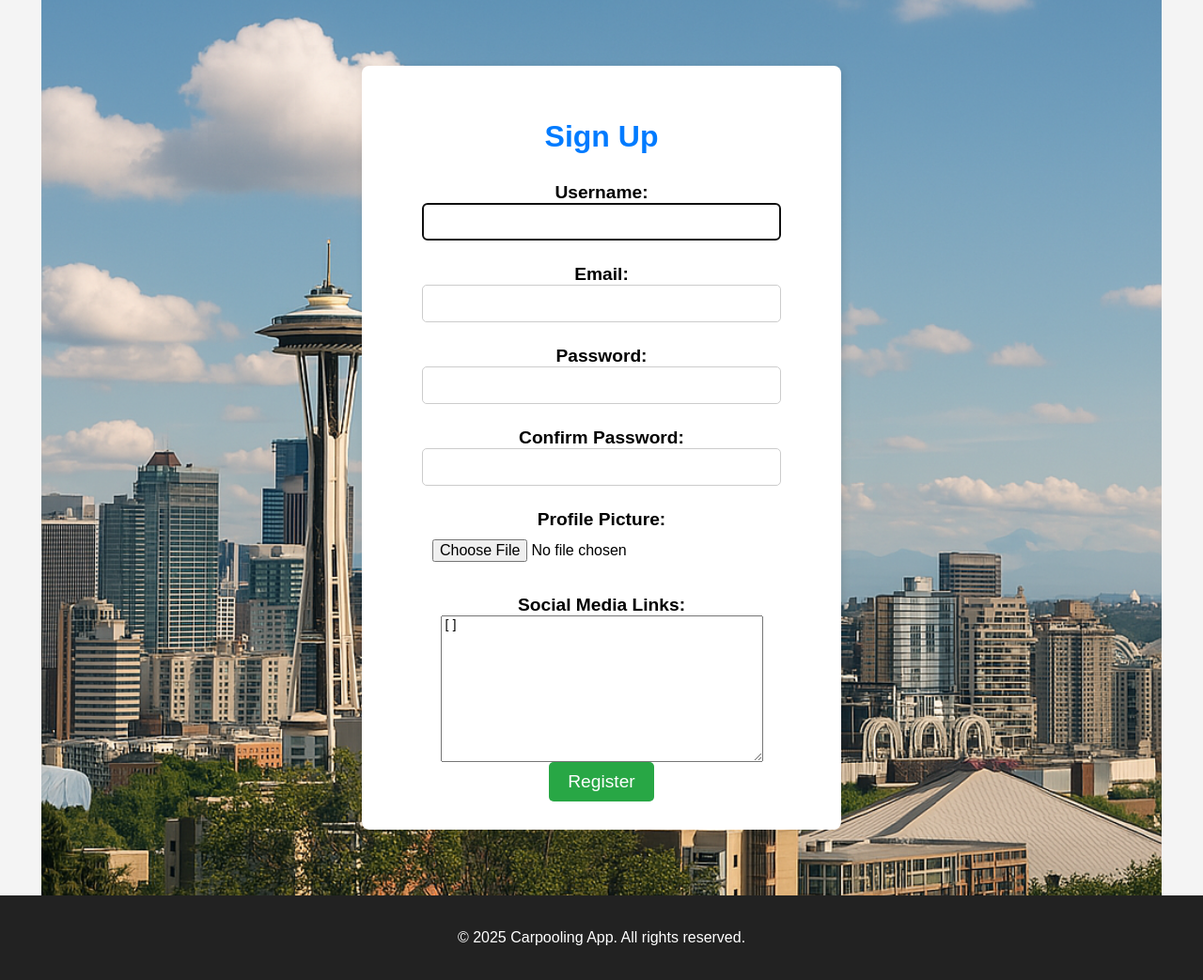
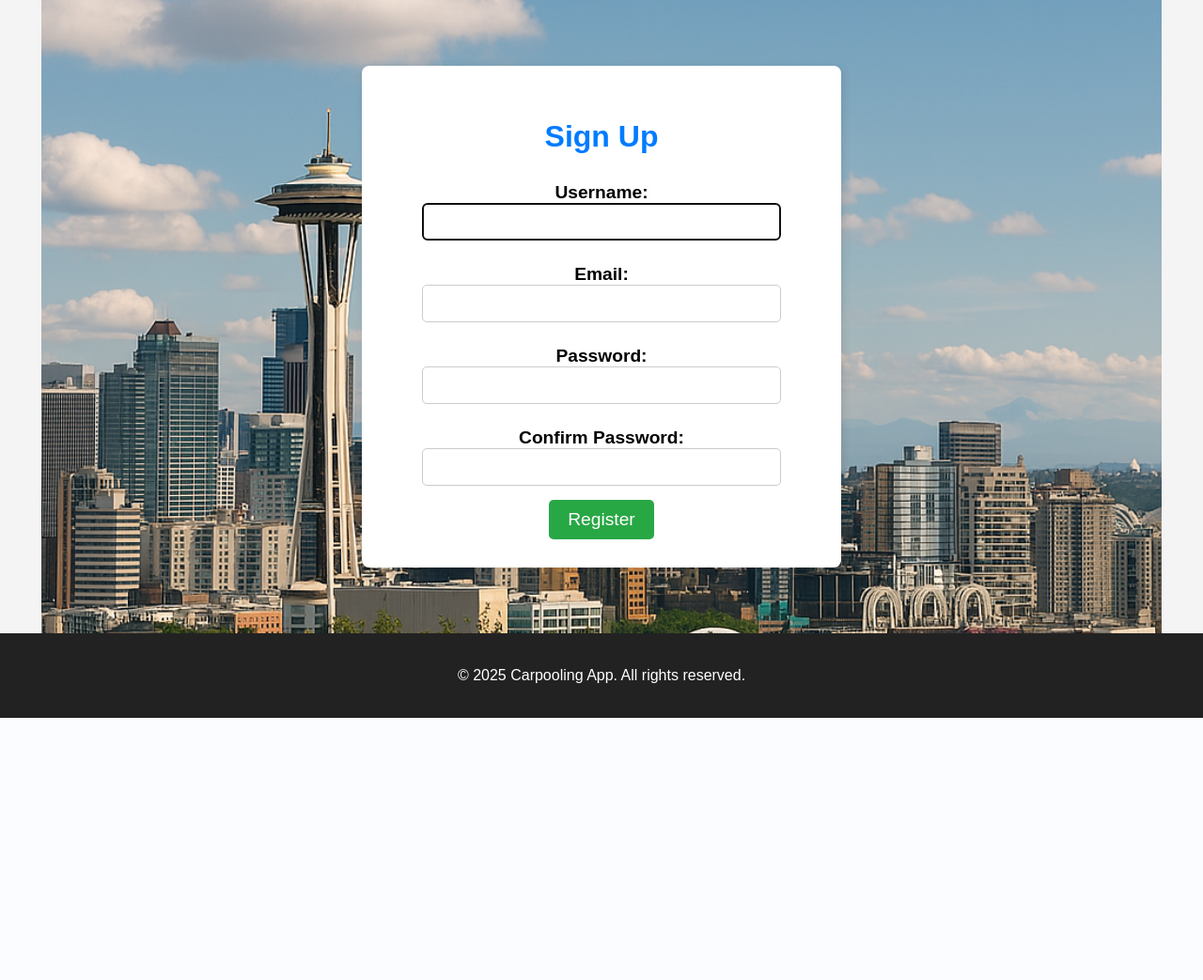
Before and after one commit to cee-vance/carpool206, a Django app: page /core/register/ in a window 1280 px wide. Shown: the part 84-1127 px from the top of the page at 94% size. After the commit the page ends 848 px from the top, so only its background shows below. Run offline with Django 5.2, Linux system fonts and the light colour scheme.

Commit message:
fixed issues with profile pic and links on signup

```diff
--- a/core/forms.py
+++ b/core/forms.py
@@ -8,7 +8,7 @@ CustomUser = get_user_model()
 class CustomUserCreationForm(UserCreationForm):
     class Meta:
         model = CustomUser
-        fields = ("username","email", "password1", "password2", "profile_picture", "social_links")
+        fields = ("username","email", "password1", "password2" )#, "profile_picture", "social_links")
 
 def register(request):
     if request.method == "POST":
--- a/core/templates/core/register.html
+++ b/core/templates/core/register.html
@@ -19,13 +19,13 @@
 
         <label for="password2">Confirm Password:</label>
         {{ form.password2 }}
-
+        <!--
         <label for="profile_picture">Profile Picture:</label>
         {{ form.profile_picture }}
 
         <label for="social_links">Social Media Links:</label>
         {{ form.social_links }}
-
+        -->
         <button type="button" id="show-disclaimer">Register</button>
     </form>
 </div>
```
Also changed, not shown: 1 other file.
